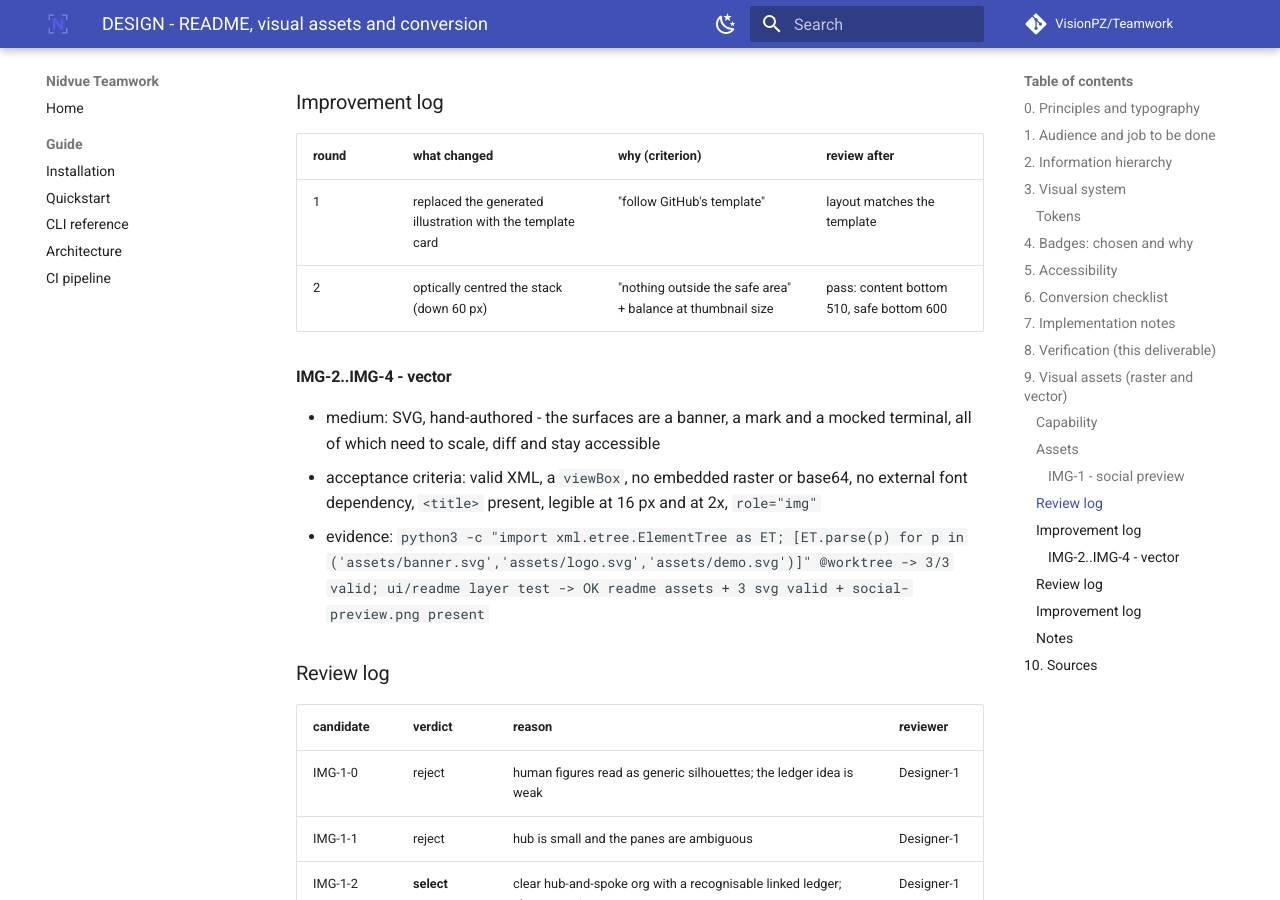
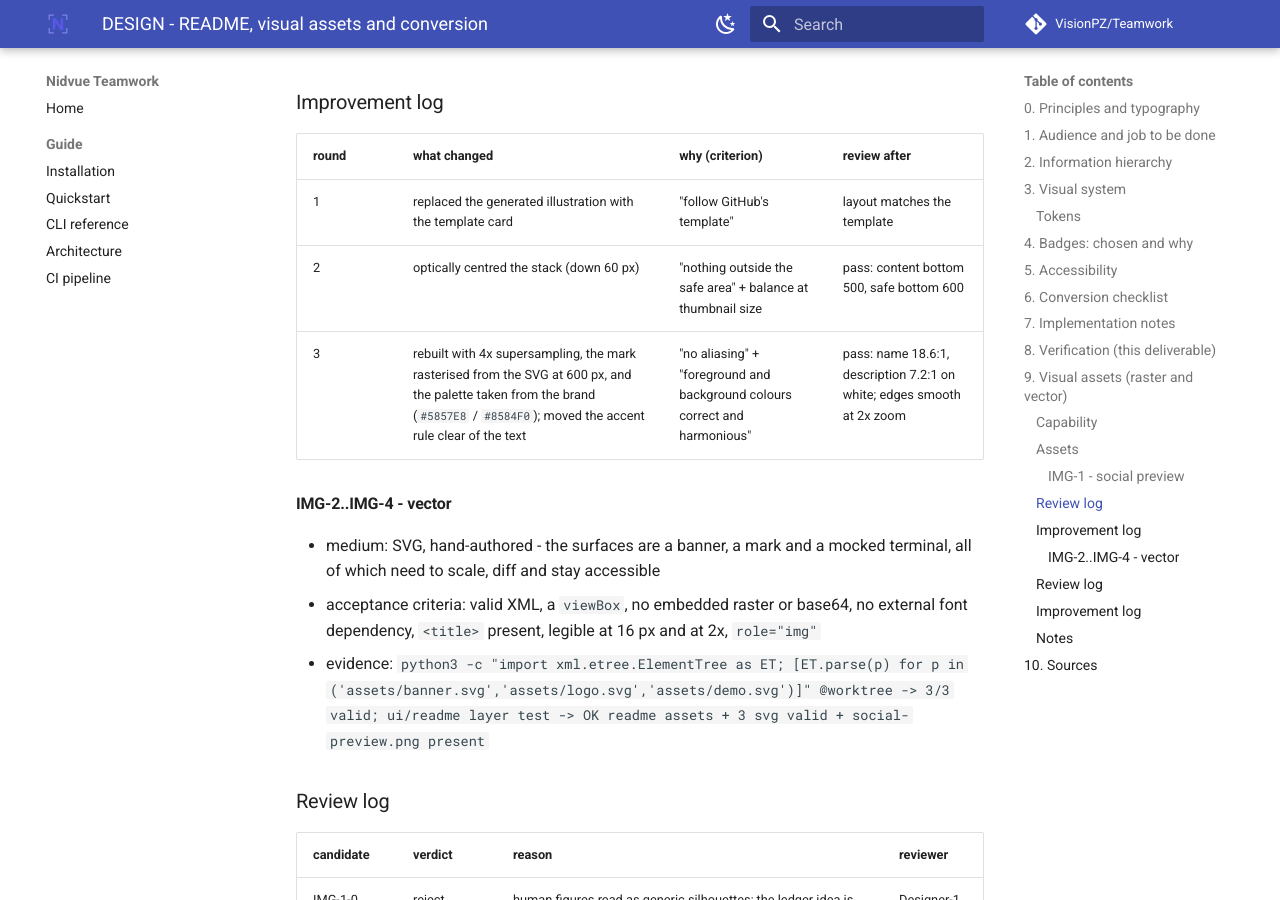
Before and after one commit to Nidvue/Teamwork, an MkDocs documentation site: the page built from docs/Team/Design.md, in a window 1280 px wide and 900 px high, scrolled down 9245 px. Built offline with MkDocs 1.6.1 and Material for MkDocs 9.7.7, drawn with Linux system fonts in a browser that asks for light colours; comment, search, counter and statistics services are not loaded.

Commit message:
fix(design): alias-free social card with the brand palette
Task: T-0007
Role: Designer
Producers: CEO, Designer
Goal: the owner requires a regenerated social preview with no aliasing and correct,
harmonious foreground and background colours.
Deliverable: the card is rendered at 4x and downsampled (supersampled text edges),
the Nidvue mark is rasterised from the SVG at 600 px instead of upscaling the 180 px
favicon, the palette is taken from the brand itself (#5857E8 / #8584F0) with a
violet-tinted near-black for the name and violet-grey for the description on the
template s white ground, the accent rule is separated from the text instead of
reading as a broken underline, and the contrast is asserted in the generator
(name 18.6:1, description 7.2:1 - both above WCAG AA/AAA). Design.md gains the third
improvement round with those measurements.
Why: a social card is judged at thumbnail size, where a soft or jagged edge and a
clashing colour are the first things seen; the measurements are asserted rather than
eyeballed.
Status: verified locally by inspecting the rendered image at full size.
Result: pytest -q -> 264 passed, 1 skipped; privacy --tree --history 0 findings;
image 1280x640, inside the 40 pt safe area, not LFS-tracked.

Acting role: Designer

```diff
--- a/docs/Team/Design.md
+++ b/docs/Team/Design.md
@@ -239,7 +239,8 @@
 | round | what changed | why (criterion) | review after |
 |---|---|---|---|
 | 1 | replaced the generated illustration with the template card | "follow GitHub's template" | layout matches the template |
-| 2 | optically centred the stack (down 60 px) | "nothing outside the safe area" + balance at thumbnail size | pass: content bottom 510, safe bottom 600 |
+| 2 | optically centred the stack (down 60 px) | "nothing outside the safe area" + balance at thumbnail size | pass: content bottom 500, safe bottom 600 |
+| 3 | rebuilt with 4x supersampling, the mark rasterised from the SVG at 600 px, and the palette taken from the brand (`#5857E8` / `#8584F0`); moved the accent rule clear of the text | "no aliasing" + "foreground and background colours correct and harmonious" | pass: name 18.6:1, description 7.2:1 on white; edges smooth at 2x zoom |
 
 #### IMG-2..IMG-4 - vector
 
```
Also changed, not shown: assets/social-preview.png.
